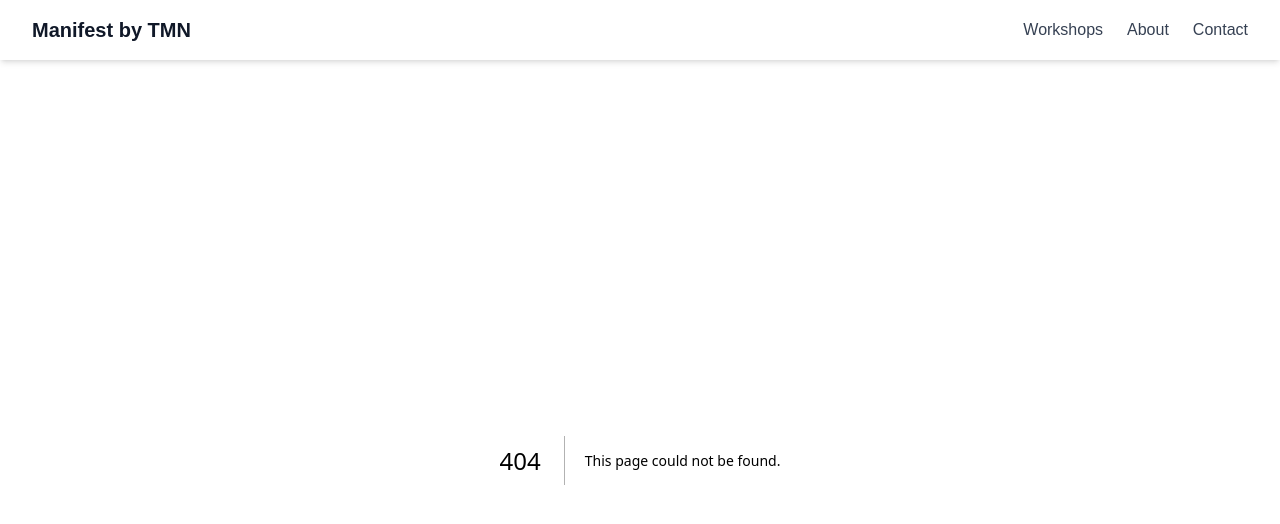
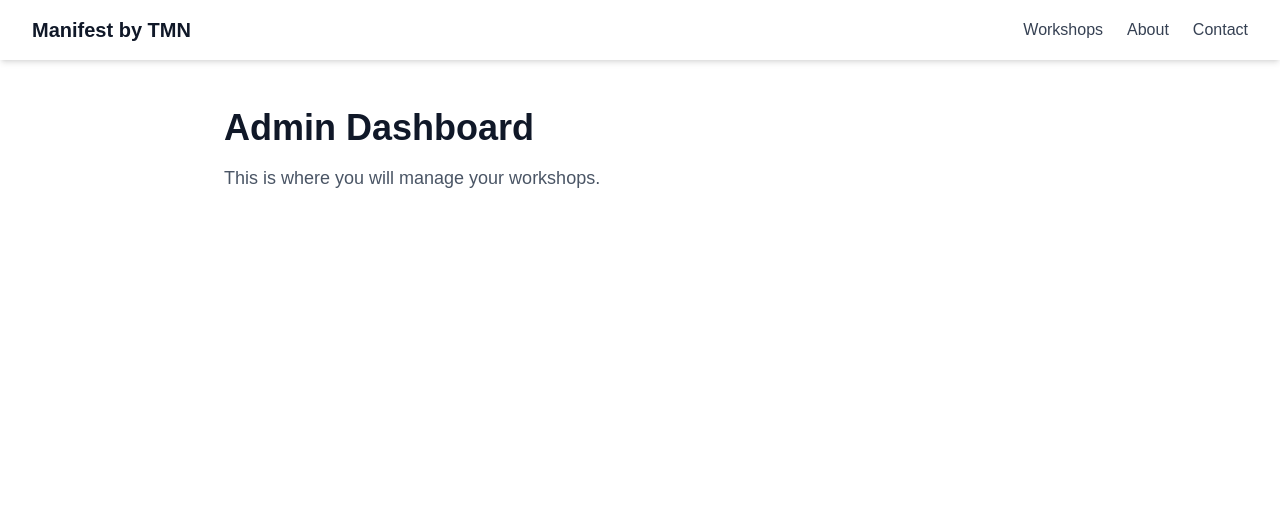
Before and after one commit to ujvasisht-hub/manifest-website, a Next.js app: page /admin in a window 1280 px wide. Before the commit this address had no page. Shown: the top 524 px of the page. Built offline with nearby package versions, Linux system fonts and the light colour scheme.

Commit message:
Create secure admin page

```diff
--- /dev/null
+++ b/src/app/admin/page.js
@@ -0,0 +1,17 @@
+import React from 'react';
+
+const AdminPage = () => {
+  return (
+    <div className="max-w-4xl mx-auto px-4 sm:px-6 lg:px-8 py-12">
+      <h1 className="text-3xl md:text-4xl font-bold text-gray-900 mb-4">
+        Admin Dashboard
+      </h1>
+      <p className="text-lg text-gray-600">
+        This is where you will manage your workshops.
+      </p>
+      {/* The form will go here later */}
+    </div>
+  );
+};
+
+export default AdminPage;
```
Also changed, not shown: vercel.json (added).
